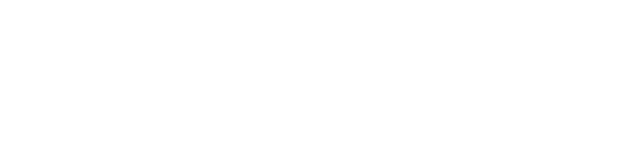
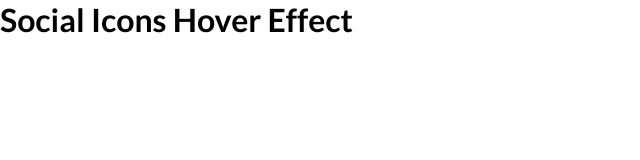
Before and after one commit to EversonMG96/Social-icons-hover-effect, a plain HTML site: page index.html in a window 1280 px wide. Shown: the whole page, without its empty margins (0-640 px from the left). Drawn offline with Linux system fonts and the light colour scheme.

Commit message:
add div in the html and initial style

```diff
--- a/index.html
+++ b/index.html
@@ -8,6 +8,8 @@
         <link rel="shortcut icon" href="src/assets/images/favicon.ico" type="image/x-icon">
     </head>
     <body>
-
+        <div class="hero">
+            <h1>Social Icons Hover Effect</h1>
+        </div>
     </body>
 </html>
```
